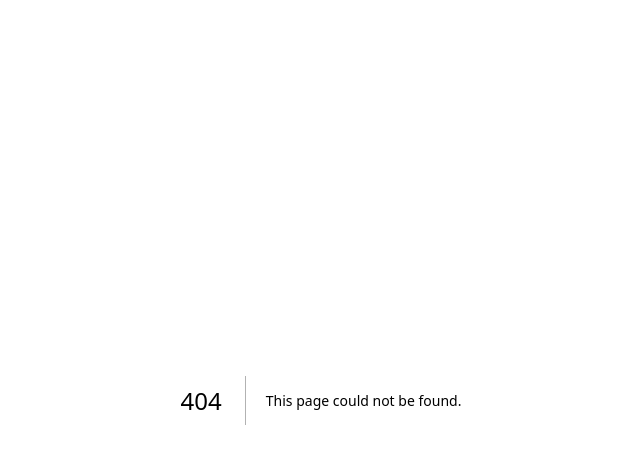
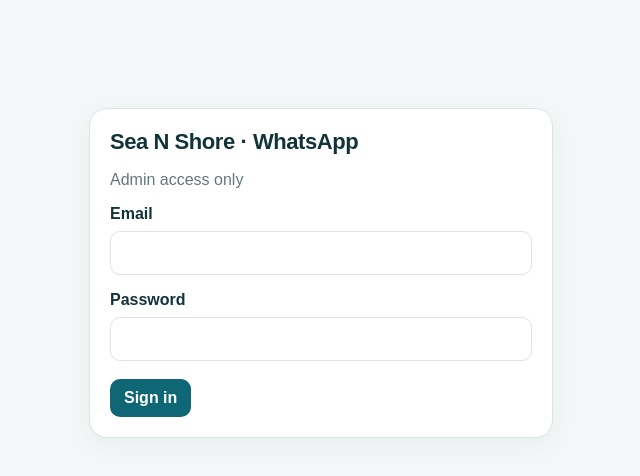
Before and after one commit to adityaps70/sea-n-shore-whatsapp, a Next.js app: page /login in a window 1280 px wide. Before the commit this address had no page. Shown: the top 476 px of the page, without its empty margins (319-959 px from the left). Built offline with nearby package versions, Linux system fonts and the light colour scheme.

Commit message:
feat: add admin login page

```diff
--- /dev/null
+++ b/src/app/login/page.tsx
@@ -0,0 +1,48 @@
+export default async function LoginPage({
+  searchParams,
+}: {
+  searchParams: Promise<{ error?: string; next?: string }>;
+}) {
+  const params = await searchParams;
+
+  return (
+    <main className="shell" style={{ maxWidth: 520 }}>
+      <section className="card" style={{ marginTop: 80 }}>
+        <div className="brand">Sea N Shore · WhatsApp</div>
+        <p className="muted">Admin access only</p>
+
+        {params.error ? (
+          <p style={{ color: "#9b1c1c", fontWeight: 700 }}>
+            Invalid email or password.
+          </p>
+        ) : null}
+
+        <form method="post" action="/api/auth/login">
+          <input type="hidden" name="next" value={params.next || "/"} />
+
+          <label htmlFor="email"><strong>Email</strong></label>
+          <input
+            id="email"
+            name="email"
+            type="email"
+            autoComplete="username"
+            required
+            style={{ width: "100%", padding: 12, margin: "8px 0 16px", border: "1px solid var(--line)", borderRadius: 10 }}
+          />
+
+          <label htmlFor="password"><strong>Password</strong></label>
+          <input
+            id="password"
+            name="password"
+            type="password"
+            autoComplete="current-password"
+            required
+            style={{ width: "100%", padding: 12, margin: "8px 0 18px", border: "1px solid var(--line)", borderRadius: 10 }}
+          />
+
+          <button className="button" type="submit">Sign in</button>
+        </form>
+      </section>
+    </main>
+  );
+}
```
